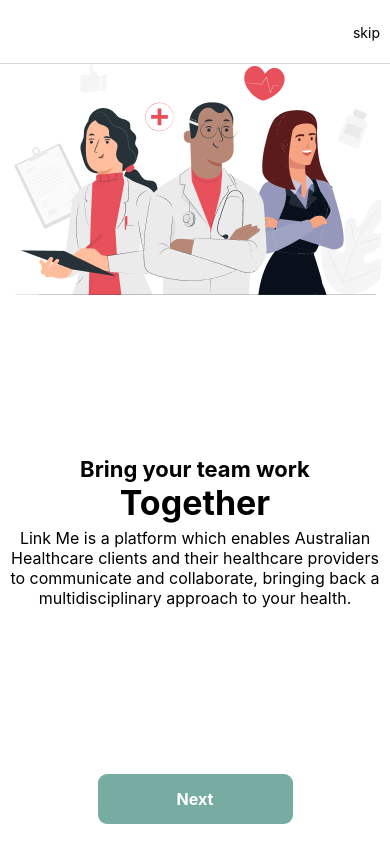
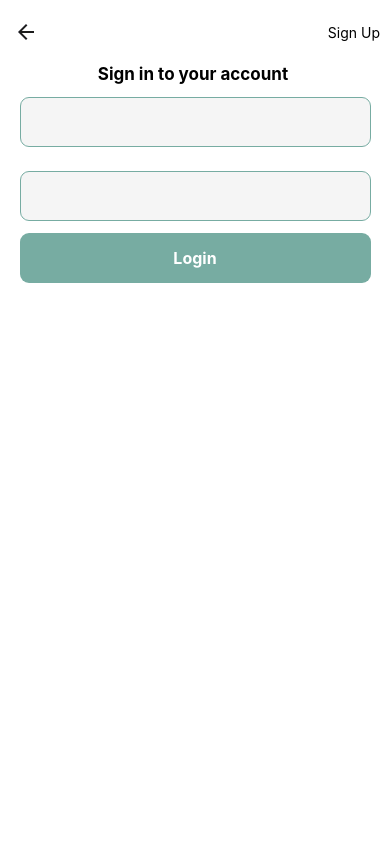
Before and after one commit to asif103/lm-mobile-app, a React Native app: screen /Login in a window 390 px wide. Built offline with nearby package versions, Linux system fonts and the light colour scheme.

Commit message:
login screen done

```diff
--- /dev/null
+++ b/screens/AuthenticationScreens/Login/LoginScreen.js
@@ -0,0 +1,80 @@
+import React, {useState} from 'react';
+import {StyleSheet, Text, View, TouchableOpacity, TextInput} from "react-native";
+
+const ScreenTwo = ({navigation}) => {
+    const [email, setEmail] = useState("");
+    const [password, setPassword] = useState("");
+    React.useLayoutEffect(() => {
+        navigation.setOptions({
+            headerShadowVisible: false,
+            headerRight: () => (
+                <TouchableOpacity style={{paddingHorizontal: 10}}
+                                  onPress={() => navigation.navigate('DrawerScreen')}><Text>Sign
+                    Up</Text></TouchableOpacity>
+            ),
+        });
+    }, []);
+    return (
+        <View style={styles.container}>
+
+            <Text style={styles.title}>Sign in to your account </Text>
+            <TextInput
+                style={styles.input}
+                onChangeText={setEmail}
+                value={email}
+            />
+            <TextInput
+                style={styles.input}
+                secureTextEntry={true}
+                onChangeText={setPassword}
+                value={password}
+            />
+            <TouchableOpacity
+                onPress={() => navigation.navigate('')}
+                style={styles.button}
+            >
+                <Text style={styles.buttonText}>Login</Text>
+            </TouchableOpacity>
+        </View>
+    );
+};
+
+export default ScreenTwo;
+
+const styles = StyleSheet.create({
+    container: {
+        flex: 1,
+        alignItems: 'center',
+        // justifyContent: 'space-between',
+        backgroundColor: "#ffffff"
+    },
+    button: {
+        backgroundColor: "#77ACA2",
+        paddingVertical: 15,
+        width: "90%",
+        marginBottom: 20,
+        borderRadius: 9,
+    },
+    buttonText: {
+        color: "#ffffff",
+        fontWeight: "bold",
+        fontSize: 16,
+        textAlign: "center"
+    },
+    title: {
+        fontWeight: 'bold',
+        fontSize: 17,
+        lineHeight: 21,
+    },
+    input: {
+        height: 50,
+        width: "90%",
+        margin: 12,
+        backgroundColor: '#F5F5F5',
+        /* Shade of primary */
+        borderWidth: 1,
+        borderColor: "#77ACA2",
+        borderRadius: 9,
+        padding: 10,
+    },
+});
--- a/screens/ScreenOne.js
+++ b/screens/ScreenOne.js
@@ -6,6 +6,7 @@
 const ScreenOne = ({navigation}) => {
     React.useLayoutEffect(() => {
         navigation.setOptions({
+            headerShadowVisible: false,
             headerRight: () => (
                 <TouchableOpacity style={{paddingHorizontal: 10}} onPress={() => navigation.navigate('DrawerScreen')}><Text>skip</Text></TouchableOpacity>
             ),
--- a/screens/ScreenTwo.js
+++ b/screens/ScreenTwo.js
@@ -1,9 +1,13 @@
 import React from 'react';
-import {StyleSheet, Text, View, Image} from "react-native";
+import {StyleSheet, Text, View, Image, TouchableOpacity} from "react-native";
 import CustomButton from "../components/shared/CustomButton/CustomButton";
 
 const ScreenTwo = ({navigation}) => {
-
+    React.useLayoutEffect(() => {
+        navigation.setOptions({
+            headerShadowVisible: false,
+        });
+    }, []);
     return (
         <View style={styles.container}>
             <View>
@@ -20,7 +24,7 @@
                 <Text style={styles.paragraph}>Link Me provides Australian Healthcare clients a central platform to
                     store and use your healthcare information.</Text>
             </View>
-            <CustomButton navigation={navigation} title={'Get Started'} to={'ScreenOne'}/>
+            <CustomButton navigation={navigation} title={'Get Started'} to={'Login'}/>
         </View>
     );
 };
--- a/screens/StackMenu.jsx
+++ b/screens/StackMenu.jsx
@@ -3,6 +3,7 @@
 import ScreenOne from "./ScreenOne";
 import {createNativeStackNavigator} from "@react-navigation/native-stack";
 import ScreenTwo from "./ScreenTwo";
+import LoginScreen from "./AuthenticationScreens/Login/LoginScreen";
 
 
 const Stack = createNativeStackNavigator();
@@ -12,6 +13,7 @@
         <Stack.Navigator>
             <Stack.Screen name="ScreenOne" component={ScreenOne} options={{ title: "" }} />
             <Stack.Screen name="ScreenTwo" component={ScreenTwo} options={{ title: "" }} />
+            <Stack.Screen name="Login" component={LoginScreen} options={{ title: "" }} />
             <Stack.Screen name="DrawerScreen" component={DrawerMenu}/>
         </Stack.Navigator>
     );
```
